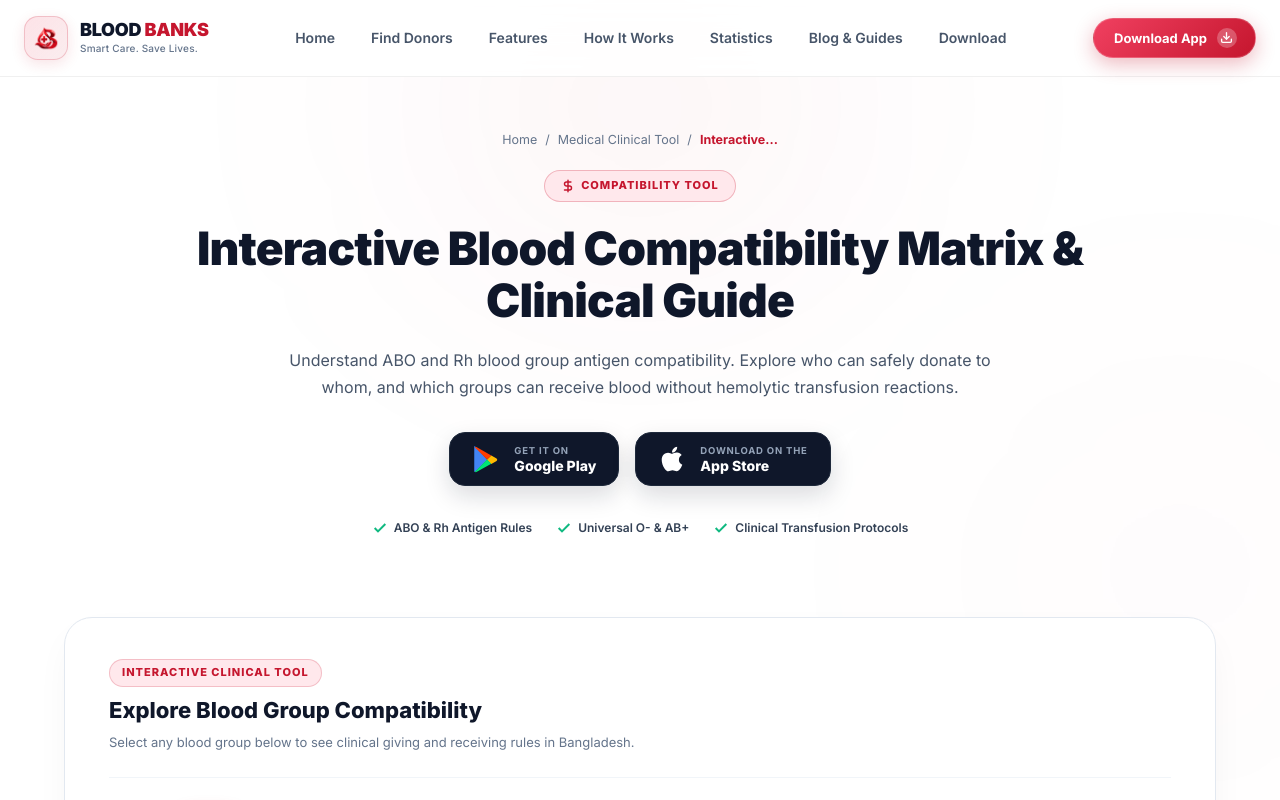
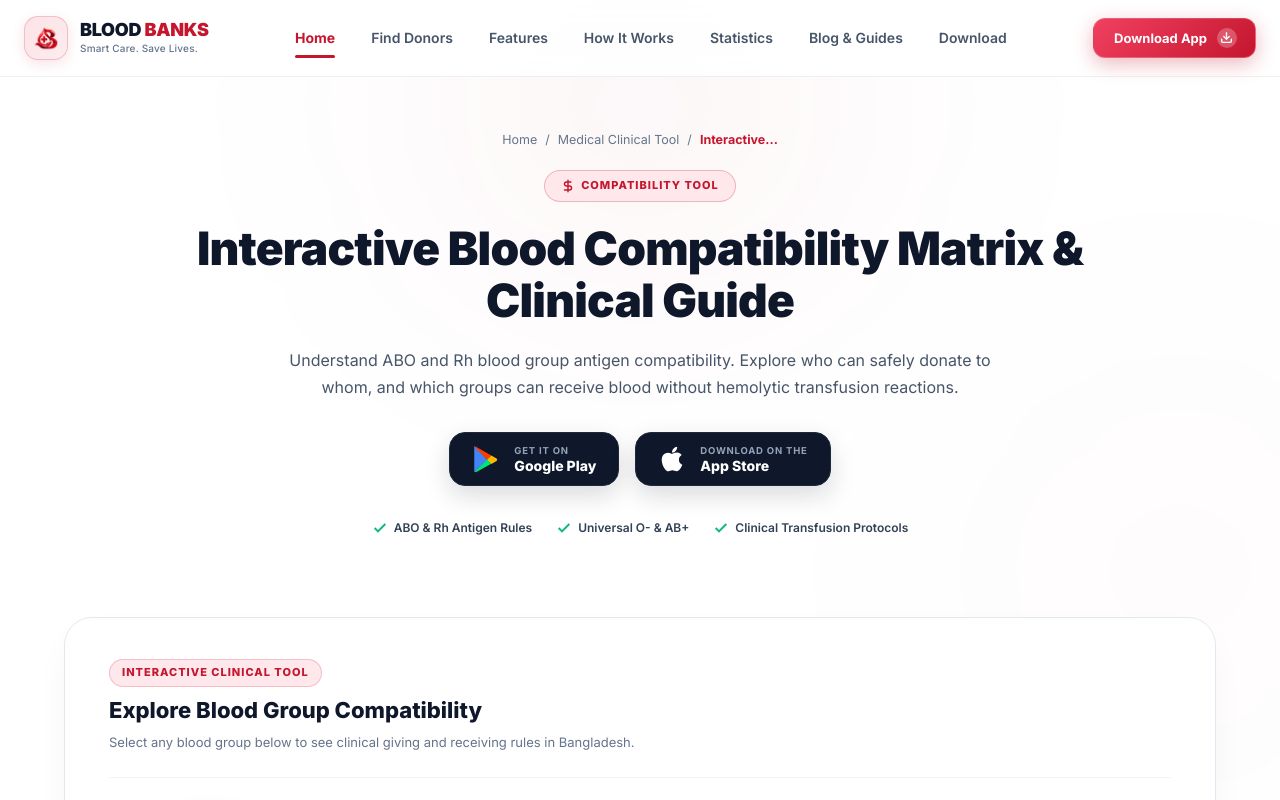
Before and after one commit to Appstick-Ltd/BloodDonationApp_frontend, a Next.js app: page /blood-compatibility-matrix in a window 1280 px wide. Shown: the top 800 px of the page. Built offline with nearby package versions, Linux system fonts and the light colour scheme.

Commit message:
feat: add Navbar, Footer, and landing page components with Supabase integration and blood compatibility features

```diff
--- a/app/components/Footer.js
+++ b/app/components/Footer.js
@@ -89,7 +89,7 @@ export default function Footer() {
               rel="noopener noreferrer"
               className={styles.poweredByLink}
             >
-              Appstick Ltd
+              Appstick
             </a>
             <span>and</span>
             <a
@@ -98,7 +98,7 @@ export default function Footer() {
               rel="noopener noreferrer"
               className={styles.poweredByLink}
             >
-              NUBTK
+              Northern University of Business and Technology Khulna
             </a>
           </div>
         </div>
--- a/app/components/Navbar.js
+++ b/app/components/Navbar.js
@@ -2,27 +2,47 @@
 import { useState, useEffect } from "react";
 import Link from "next/link";
 import Image from "next/image";
+import { usePathname } from "next/navigation";
 import styles from "./Navbar.module.css";
 
 const navLinks = [
-  { label: "Home", href: "/#home" },
-  { label: "Find Donors", href: "/#find-donors" },
-  { label: "Features", href: "/#features" },
-  { label: "How It Works", href: "/#how-it-works" },
-  { label: "Statistics", href: "/#statistics" },
-  { label: "Blog & Guides", href: "/guides" },
-  { label: "Download", href: "/#download" },
+  { label: "Home", href: "/#home", sectionId: "home" },
+  { label: "Find Donors", href: "/#find-donors", sectionId: "find-donors" },
+  { label: "Features", href: "/#features", sectionId: "features" },
+  { label: "How It Works", href: "/#how-it-works", sectionId: "how-it-works" },
+  { label: "Statistics", href: "/#statistics", sectionId: "statistics" },
+  { label: "Blog & Guides", href: "/guides", sectionId: null },
+  { label: "Download", href: "/#download", sectionId: "download" },
 ];
 
 export default function Navbar() {
   const [scrolled, setScrolled] = useState(false);
   const [menuOpen, setMenuOpen] = useState(false);
+  const [activeSection, setActiveSection] = useState("home");
+  const pathname = usePathname();
 
   useEffect(() => {
     const handleScroll = () => setScrolled(window.scrollY > 40);
     window.addEventListener("scroll", handleScroll);
     return () => window.removeEventListener("scroll", handleScroll);
   }, []);
+
+  useEffect(() => {
+    if (pathname !== "/") return;
+    const sectionIds = navLinks.map(l => l.sectionId).filter(Boolean);
+    const observers = [];
+    sectionIds.forEach(id => {
+      const el = document.getElementById(id);
+      if (!el) return;
+      const obs = new IntersectionObserver(
+        ([entry]) => { if (entry.isIntersecting) setActiveSection(id); },
+        { rootMargin: "-40% 0px -50% 0px", threshold: 0 }
+      );
+      obs.observe(el);
+      observers.push(obs);
+    });
+    return () => observers.forEach(o => o.disconnect());
+  }, [pathname]);
 
   return (
     <nav className={`${styles.navbar} ${scrolled ? styles.scrolled : ""}`}>
@@ -49,13 +69,18 @@ export default function Navbar() {
 
         {/* Desktop Nav */}
         <ul className={styles.navLinks}>
-          {navLinks.map((link) => (
-            <li key={link.label}>
-              <a href={link.href} className={styles.navLink}>
-                {link.label}
-              </a>
-            </li>
-          ))}
+          {navLinks.map((link) => {
+            const isActive = link.sectionId
+              ? activeSection === link.sectionId
+              : pathname === "/guides";
+            return (
+              <li key={link.label}>
+                <a href={link.href} className={`${styles.navLink} ${isActive ? styles.navLinkActive : ""}`}>
+                  {link.label}
+                </a>
+              </li>
+            );
+          })}
         </ul>
 
         {/* CTA Button */}
--- a/app/components/Navbar.module.css
+++ b/app/components/Navbar.module.css
@@ -100,6 +100,23 @@
   background: rgba(197, 22, 46, 0.06);
 }
 
+.navLinkActive {
+  color: #C5162E;
+  font-weight: 700;
+  position: relative;
+}
+
+.navLinkActive::after {
+  content: "";
+  position: absolute;
+  bottom: -4px;
+  left: 14px;
+  right: 14px;
+  height: 3px;
+  background: #C5162E;
+  border-radius: 9999px;
+}
+
 .navActions {
   display: flex;
   align-items: center;
@@ -112,7 +129,7 @@
   align-items: center;
   gap: 10px;
   padding: 9px 18px 9px 20px;
-  border-radius: 9999px;
+  border-radius: 12px;
   font-size: 13px;
   font-weight: 700;
   color: #FFFFFF;
```
Also changed, not shown: app/page.js (+28 -5 lines), app/page.module.css (+25 -14 lines).
